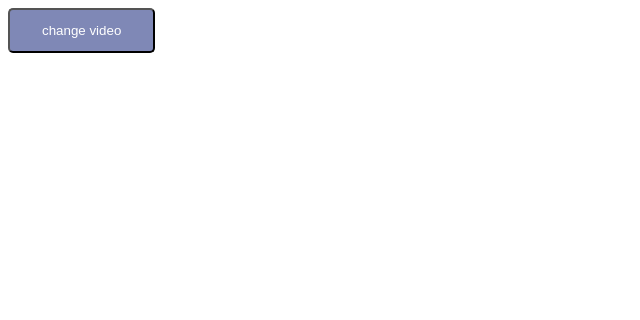
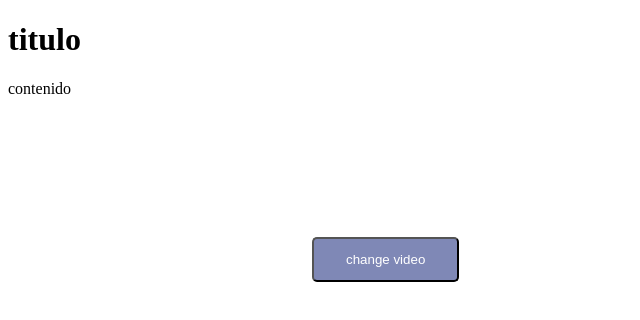
Before and after one commit to hiIamRJ/Cambio-de-video, a plain HTML site: page index.html in a window 1280 px wide. Shown: the whole page, without its empty margins (0-640 px from the left). Drawn offline with Linux system fonts and the light colour scheme.

Commit message:
Update index.html

```diff
--- a/index.html
+++ b/index.html
@@ -5,6 +5,13 @@
     <title>Youtube Channel</title>
   </head>
   <body>
+    <h1 id="title">
+      titulo
+    </h1>
+    <p id="content">
+      contenido
+    </p>
+    <iframe id="video" src="" frameborder="0"></iframe>
     <button id="btn">change video</button>
     <style>
       #btn {
```
